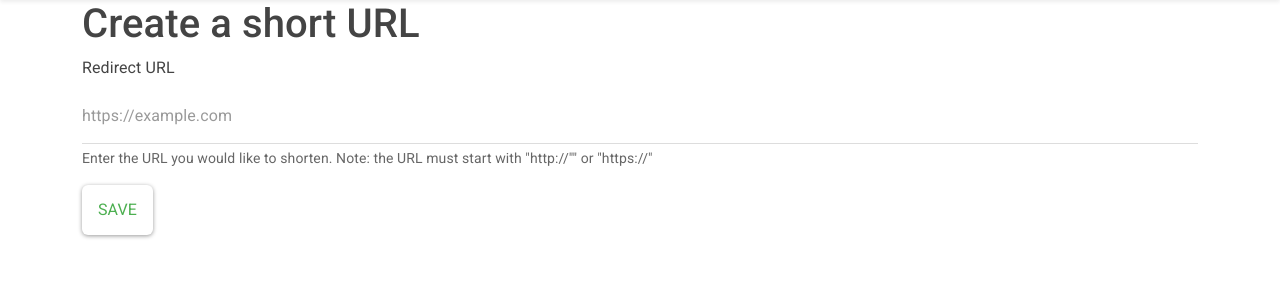
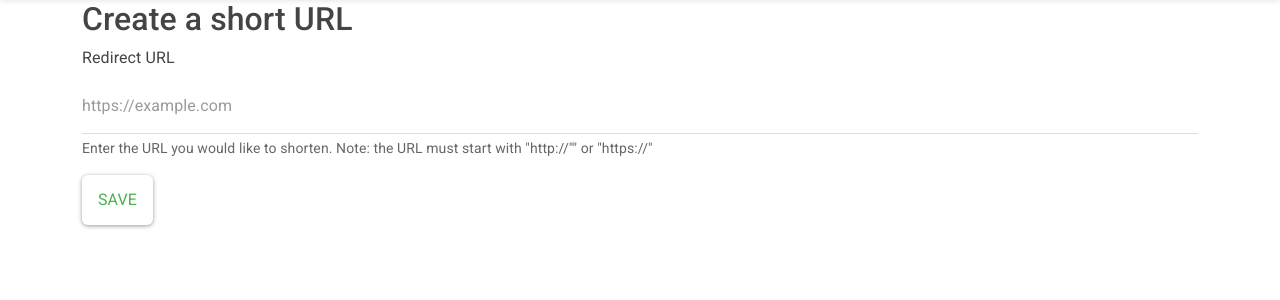
Before and after one commit to brylie/django-url-shortener, a Django app: page / in a window 1280 px wide. Shown: the part 78-378 px from the top of the page. Run offline with Django 4.2, Linux system fonts and the light colour scheme.

Commit message:
Use .fs-2 for h1 elements

```diff
--- a/short_urls/templates/short_urls/shorturl_detail.html
+++ b/short_urls/templates/short_urls/shorturl_detail.html
@@ -3,7 +3,7 @@
 {% load static %}
 
 {% block content %}
-<h1>
+<h1 class="fs-2">
     URL detail
     <button class="btn btn-sm btn-outline-danger" data-bs-toggle="modal" data-bs-target="#deleteShortUrlModal">Delete</button>
 </h1>
--- a/short_urls/templates/short_urls/shorturl_form.html
+++ b/short_urls/templates/short_urls/shorturl_form.html
@@ -1,7 +1,7 @@
 {% extends 'base.html' %}
 
 {% block content %}
-<h1>Create a short URL</h1>
+<h1 class="fs-2">Create a short URL</h1>
 
 <form action="" method="post">
     {% csrf_token %}
```
